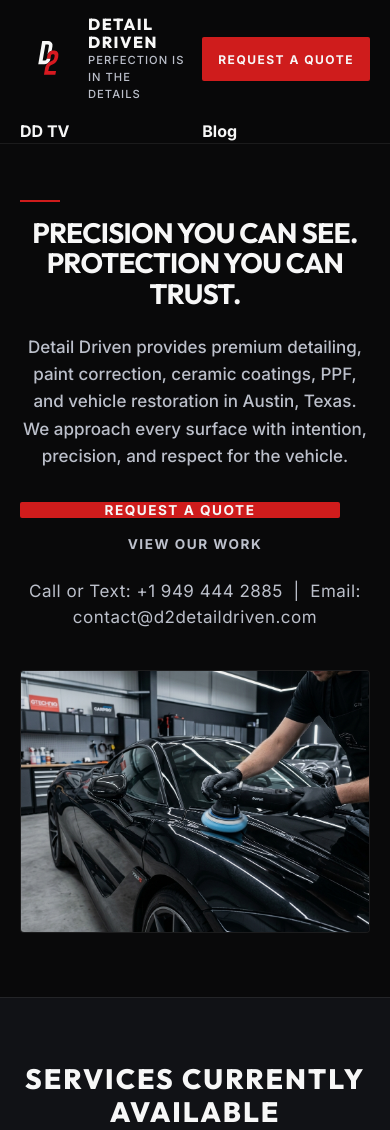
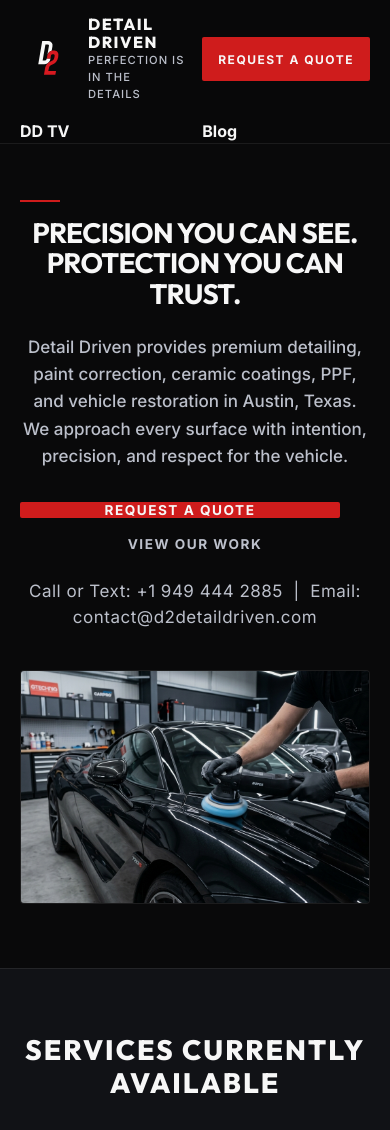
Before and after one commit to rouguemuse/d2design, a React (Vite) app: page / in a window 390 px wide. Shown: the top 1130 px of the page. Built offline with nearby package versions, Linux system fonts and the light colour scheme.

Commit message:
Fix hero image aspect ratio scaling on tablet and mobile viewports

```diff
--- a/src/App.css
+++ b/src/App.css
@@ -1611,3 +1611,16 @@ a, button, select, input, textarea {
     width: 100% !important;
   }
 }
+
+
+/* Fix tablet hero image scaling */
+@media (max-width: 992px) {
+  .hero-image-wrapper {
+    aspect-ratio: 16 / 9 !important;
+  }
+}
+@media (max-width: 480px) {
+  .hero-image-wrapper {
+    aspect-ratio: 3 / 2 !important;
+  }
+}
```
